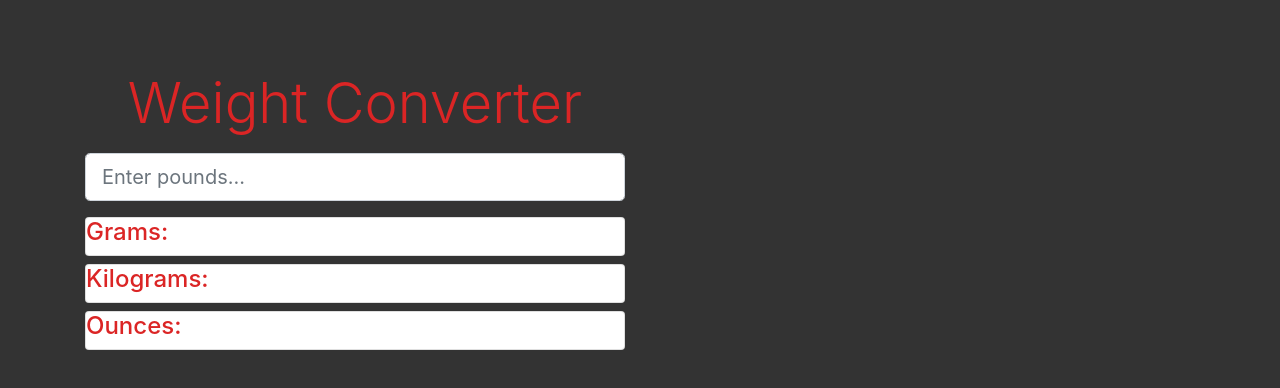
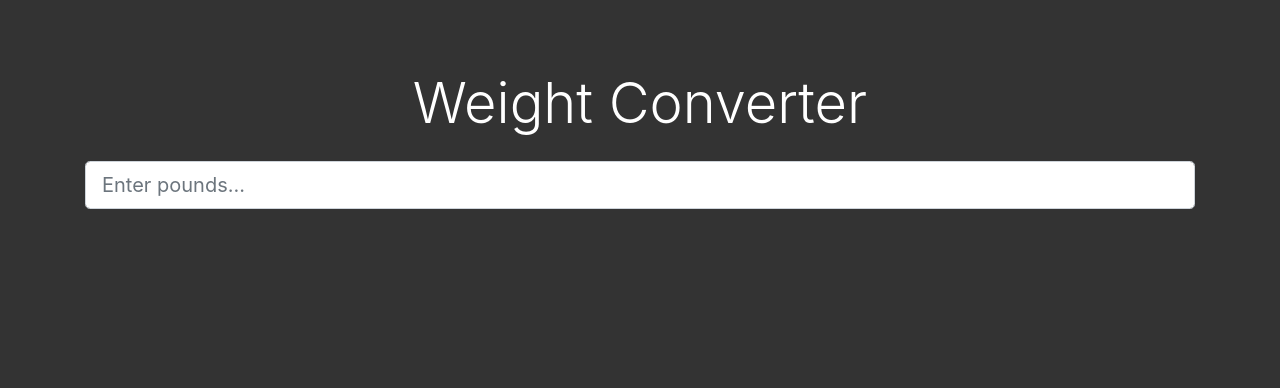
Before and after one commit to ikuplu/Weight-Converter, a plain HTML site: page index.html in a window 1280 px wide. Drawn offline with nearby package versions, Linux system fonts and the light colour scheme.

Commit message:
Added event listeners and a calculate function with JavaScript and made changes in html

```diff
--- a/app.js
+++ b/app.js
@@ -0,0 +1,8 @@
+document.getElementById('output').style.visibility = 'hidden';
+document.getElementById('lbsInput').addEventListener('input', function(e) {
+  document.getElementById('output').style.visibility = 'visible';
+  let lbs = e.target.value;
+  document.getElementById('gramsOutput').innerHTML = lbs/0.0022046;
+  document.getElementById('kgOutput').innerHTML = lbs/2.2046;
+  document.getElementById('ozOutput').innerHTML = lbs * 16;
+});
--- a/index.html
+++ b/index.html
@@ -11,27 +11,27 @@
 
   <div class="container">
     <div class="row">
-      <div class="col-md-6">
-        <h1 class="display-4 text-center mb-3" id="get">Weight Converter</h1>
+      <div class="col-md-12">
+        <h1 class="display-4 text-center mb-4" id="get">Weight Converter</h1>
         <form>
           <div class="form-group">
             <input id="lbsInput" type="number" class="form-control form-control-lg" placeholder="Enter pounds...">
           </div>
         </form>
         <div id="output">
-          <div class="card card-primary mb-2">
+          <div class="card text-white bg-primary mb-2 p-3">
             <div class="card-block">
               <h4>Grams:</h4>
               <div id="gramsOutput"></div>
             </div>
           </div>
-          <div class="card card-success mb-2">
+          <div class="card text-white bg-success mb-2 p-3">
             <div class="card-block">
               <h4>Kilograms:</h4>
               <div id="kgOutput"></div>
             </div>
           </div>
-          <div class="card card-danger mb-2">
+          <div class="card text-white bg-danger mb-2 p-3">
             <div class="card-block">
               <h4>Ounces:</h4>
               <div id="ozOutput"></div>
@@ -42,5 +42,8 @@
     </div>
   </div>
 
+  <script src="app.js">
+  </script>
+
 </body>
 </html>
--- a/style.css
+++ b/style.css
@@ -1,5 +1,9 @@
 body {
   margin-top: 70px;
   background: #333;
-  color: rgb(219, 37, 37);
+  color: #fff;
 }
+
+.card {
+  height
+}
```
